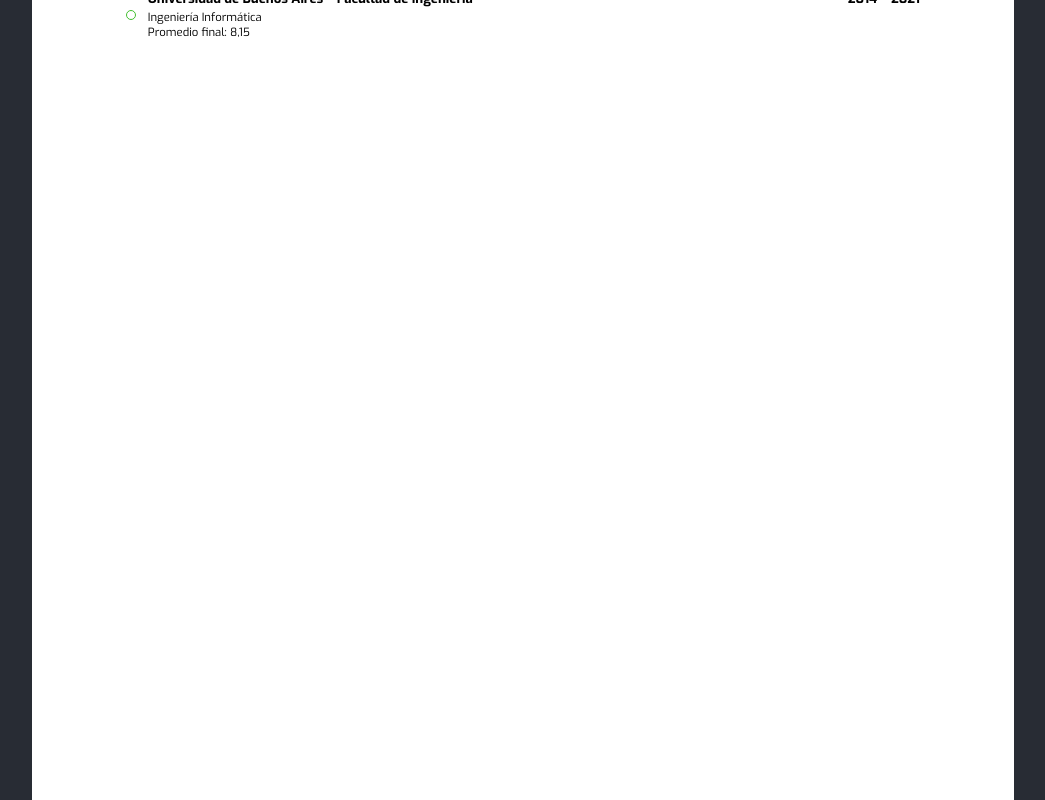
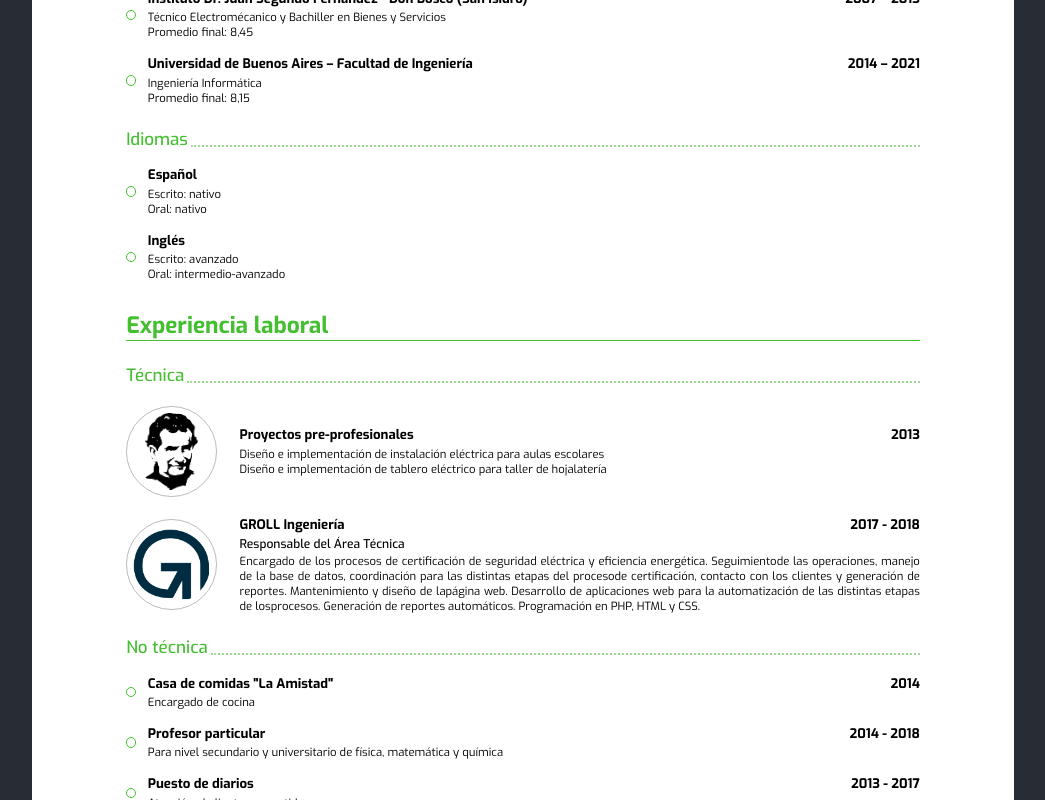
Before and after one commit to aalvarezwindey/personal-page, a React (Create React App) app: page / in a window 1280 px wide. Shown: the part 300-1100 px from the top of the page, without its empty margins (117-1162 px from the left). Built offline with nearby package versions, Linux system fonts and the light colour scheme.

Commit message:
add more sections to CV

```diff
--- a/src/components/CV/CV.jsx
+++ b/src/components/CV/CV.jsx
@@ -2,7 +2,12 @@ import React from 'react';
 import A4Page from '../A4Page/A4Page';
 import Header from './Header/Header';
 import List from './List/List';
+import RelevantExperience from './RelevantExperience/RelevantExperience';
 import Section from './Section/Section';
+import Logo from '../Logo/Logo';
+
+import donBoscoAsset from '../../assets/don_bosco.png';
+import grollAsset from '../../assets/groll.png';
 
 const CV = () => (
   <A4Page>
@@ -15,9 +20,75 @@ const CV = () => (
         <Section.Subsection.Title>Historial académico</Section.Subsection.Title>
         <List>
           <List.Item
+            title="Instituto Dr. Juan Segundo Fernández - Don Bosco (San Isidro)"
+            date="2007 – 2013"
+            descriptions={['Técnico Electromécanico y Bachiller en Bienes y Servicios', 'Promedio final: 8,45']}
+          />
+          <List.Item
             title="Universidad de Buenos Aires – Facultad de Ingeniería"
             date="2014 – 2021"
             descriptions={['Ingeniería Informática', 'Promedio final: 8,15']}
+          />
+        </List>
+      </Section.Subsection>
+      <Section.Subsection>
+        <Section.Subsection.Title>Idiomas</Section.Subsection.Title>
+        <List>
+          <List.Item
+            title="Español"
+            descriptions={['Escrito: nativo', 'Oral: nativo']}
+          />
+          <List.Item
+            title="Inglés"
+            descriptions={['Escrito: avanzado', 'Oral: intermedio-avanzado']}
+          />
+        </List>
+      </Section.Subsection>
+    </Section>
+
+    <Section>
+      <Section.Title>Experiencia laboral</Section.Title>
+      <Section.Subsection>
+        <Section.Subsection.Title>Técnica</Section.Subsection.Title>
+        <List>
+          <RelevantExperience
+            title="Proyectos pre-profesionales"
+            date="2013"
+            logo={<Logo alt="Proyectos pre-profesionales" src={donBoscoAsset} />}
+            descriptions={[
+              'Diseño e implementación de instalación eléctrica para aulas escolares',
+              'Diseño e implementación de tablero eléctrico para taller de hojalatería',
+            ]}
+          />
+          <RelevantExperience
+            title="GROLL Ingeniería"
+            date="2017 - 2018"
+            logo={<Logo alt="GROLL Ingeniería" src={grollAsset} />}
+            jobTitle="Responsable del Área Técnica"
+            descriptions={[
+              // eslint-disable-next-line max-len
+              'Encargado de los procesos de certificación de seguridad eléctrica y eficiencia energética. Seguimientode las operaciones, manejo de la base de datos, coordinación para las distintas etapas del procesode certificación, contacto con los clientes y generación de reportes. Mantenimiento y diseño de lapágina web. Desarrollo de aplicaciones web para la automatización de las distintas etapas de losprocesos. Generación de reportes automáticos. Programación en PHP, HTML y CSS.',
+            ]}
+          />
+        </List>
+      </Section.Subsection>
+      <Section.Subsection>
+        <Section.Subsection.Title>No técnica</Section.Subsection.Title>
+        <List>
+          <List.Item
+            title='Casa de comidas "La Amistad"'
+            date="2014"
+            descriptions={['Encargado de cocina']}
+          />
+          <List.Item
+            title="Profesor particular"
+            date="2014 - 2018"
+            descriptions={['Para nivel secundario y universitario de física, matemática y química']}
+          />
+          <List.Item
+            title="Puesto de diarios"
+            date="2013 - 2017"
+            descriptions={['Atención al cliente y repartidor']}
           />
         </List>
       </Section.Subsection>
```
